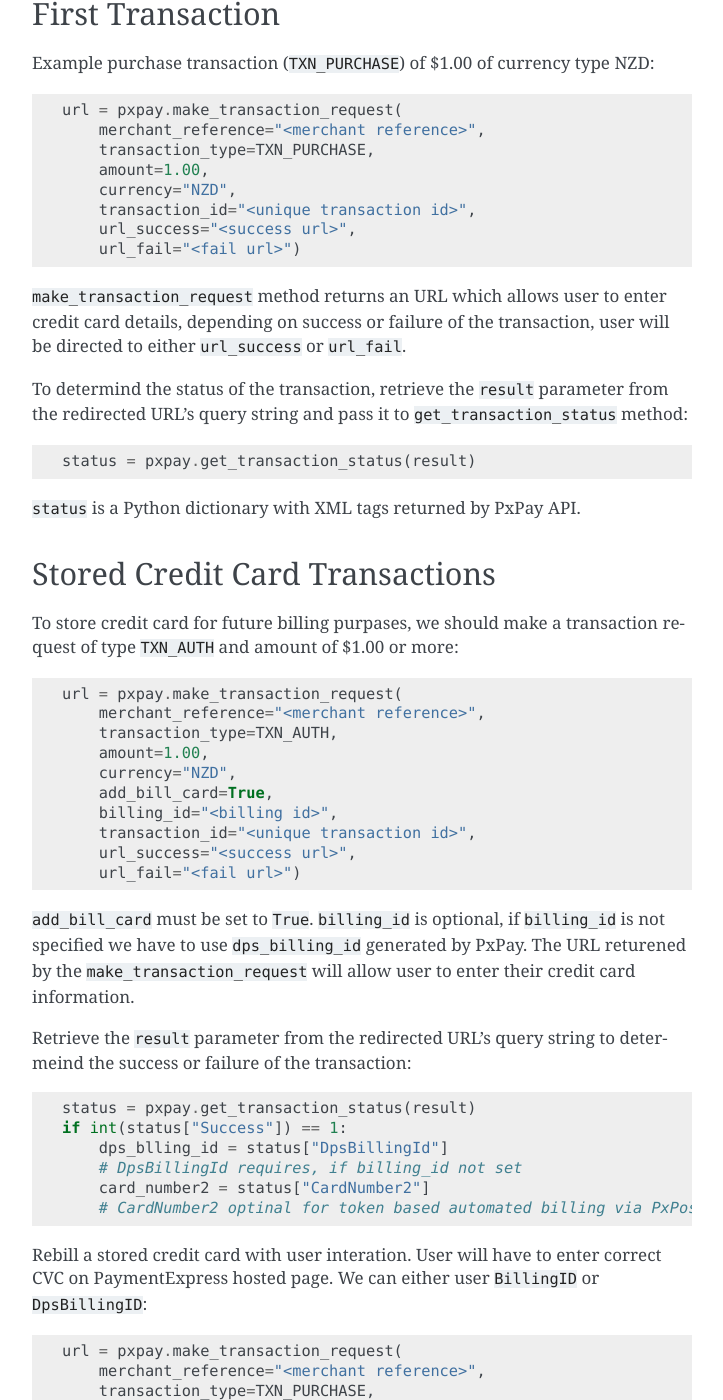
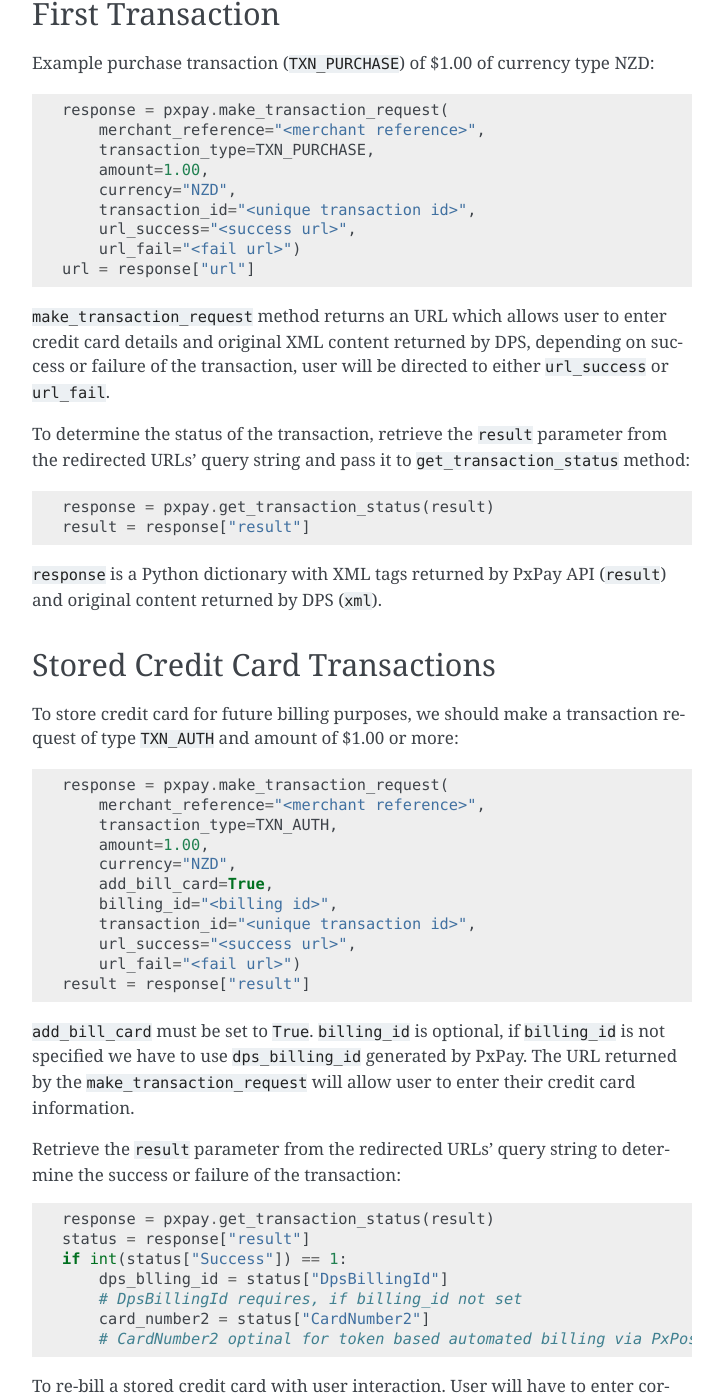
Before and after one commit to InternetNZ/pxpaypy, a Sphinx documentation site: the page built from docs/index.rst, in a window 1280 px wide and 1400 px high, scrolled down 942 px. Shown: the whole window, without its empty margins (388-1111 px from the left). Built offline with Sphinx 7.4.7, drawn with Linux system fonts in a browser that asks for light colours; some of the changed text lies outside the part shown.

Commit message:
[#1] Return original XML content as string

```diff
--- a/docs/index.rst
+++ b/docs/index.rst
@@ -62,7 +62,7 @@ First Transaction
 
 Example purchase transaction (``TXN_PURCHASE``) of $1.00 of currency type NZD::
 
-    url = pxpay.make_transaction_request(
+    response = pxpay.make_transaction_request(
         merchant_reference="<merchant reference>",
         transaction_type=TXN_PURCHASE,
         amount=1.00,
@@ -70,18 +70,22 @@ Example purchase transaction (``TXN_PURCHASE``) of $1.00 of currency type NZD::
         transaction_id="<unique transaction id>",
         url_success="<success url>",
         url_fail="<fail url>")
+    url = response["url"]
 
 ``make_transaction_request`` method returns an URL which allows user to enter
-credit card details, depending on success or failure of the transaction, user
-will be directed to either ``url_success`` or ``url_fail``.
+credit card details and original XML content returned by DPS, depending on
+success or failure of the transaction, user will be directed to either
+``url_success`` or ``url_fail``.
 
-To determind the status of the transaction, retrieve the ``result`` parameter
-from the redirected URL's query string and pass it to
+To determine the status of the transaction, retrieve the ``result`` parameter
+from the redirected URLs' query string and pass it to
 ``get_transaction_status`` method::
 
-    status = pxpay.get_transaction_status(result)
+    response = pxpay.get_transaction_status(result)
+    result = response["result"]
 
-``status`` is a Python dictionary with XML tags returned by PxPay API.
+``response`` is a Python dictionary with XML tags returned by PxPay API
+(``result``) and original content returned by DPS (``xml``).
 
 .. _stored_credit_card_transactions:
 
@@ -89,10 +93,10 @@ from the redirected URL's query string and pass it to
 Stored Credit Card Transactions
 ===============================
 
-To store credit card for future billing purpases, we should make a transaction
+To store credit card for future billing purposes, we should make a transaction
 request of type ``TXN_AUTH`` and amount of $1.00 or more::
 
-    url = pxpay.make_transaction_request(
+    response = pxpay.make_transaction_request(
         merchant_reference="<merchant reference>",
         transaction_type=TXN_AUTH,
         amount=1.00,
@@ -102,27 +106,29 @@ request of type ``TXN_AUTH`` and amount of $1.00 or more::
         transaction_id="<unique transaction id>",
         url_success="<success url>",
         url_fail="<fail url>")
+    result = response["result"]
 
 ``add_bill_card`` must be set to ``True``. ``billing_id`` is optional, if
 ``billing_id`` is not specified we have to use ``dps_billing_id`` generated
-by PxPay. The URL returened by the ``make_transaction_request`` will allow user
+by PxPay. The URL returned by the ``make_transaction_request`` will allow user
 to enter their credit card information.
 
-Retrieve the ``result`` parameter from the redirected URL's query string to
-determeind the success or failure of the transaction::
+Retrieve the ``result`` parameter from the redirected URLs' query string to
+determine the success or failure of the transaction::
 
-    status = pxpay.get_transaction_status(result)
+    response = pxpay.get_transaction_status(result)
+    status = response["result"]
     if int(status["Success"]) == 1:
         dps_blling_id = status["DpsBillingId"]
         # DpsBillingId requires, if billing_id not set
         card_number2 = status["CardNumber2"]
         # CardNumber2 optinal for token based automated billing via PxPost
 
-Rebill a stored credit card with user interation. User will have to enter
+To re-bill a stored credit card with user interaction. User will have to enter
 correct CVC on PaymentExpress hosted page. We can either user ``BillingID`` or
 ``DpsBillingID``::
 
-    url = pxpay.make_transaction_request(
+    response = pxpay.make_transaction_request(
         merchant_reference="<merchant reference>",
         transaction_type=TXN_PURCHASE,
         amount=1.00,
@@ -131,12 +137,14 @@ correct CVC on PaymentExpress hosted page. We can either user ``BillingID`` or
         transaction_id="<unique transaction id>",
         url_success="<success url>",
         url_fail="<fail url>")
+    url = response["url"]
 
 URL will present user with transaction details and allow them to enter CVC, on
 the success or failure user will be directed to correct URL. Grab ``result``
 from query string of the redirected URL to get transaction status::
 
-    status = pxpay.get_transaction_status(result)
+    response = pxpay.get_transaction_status(result)
+    status = response["result"]
 
 If ``status["Success"]`` is ``1`` then transaction was a success.
 
@@ -147,7 +155,7 @@ Token based rebilling with PxPost
 ---------------------------------
 
 Automated token based transactions can be done using PaymentExpress PxPost API.
-This requires ``CardNumber2`` generated by PxPay's add billing card transaction
+This requires ``CardNumber2`` generated by PxPay add billing card transaction
 and ``BillingID`` used in that transaction.
 
 
@@ -155,9 +163,9 @@ Initiate PxPost with *URL*, *PxPost User Name* and *PxPost Password*::
 
     pxpost = PxPost("https://<pxpost url>", "<user name>", "<password>")
 
-To initate token based transaction use ``make_token_based_transaction`` method::
+To initiate token based transaction use ``make_token_based_transaction`` method::
 
-    result = pxpost.make_token_based_transaction(
+    response = pxpost.make_token_based_transaction(
         merchant_reference="<merchant reference>",
         transaction_type=TXN_PURCHASE,
         amount=1.00,
@@ -165,9 +173,10 @@ To initate token based transaction use ``make_token_based_transaction`` method::
         card_number_2=card_number_2,
         transaction_id="<unique transaction id>",
         billing_id=billing_id)
+    result = response["result"]
 
 ``result`` is a Python dictionary with XML tags returned by PaymentExpress
-PxPost.
+PxPost. ``response["xml"]`` has the original XML returned by DPS.
 
 .. _make_transaction_request:
 
@@ -177,7 +186,7 @@ Make Transaction Request
 
 ``make_transaction_request`` method returns an URL with credit card details
 form. This method can be used to make both *Auth* and *Purchase* transactions,
-as well as rebilling with user insteraction (i.e. user has to enter CSC).
+as well as re-billing with user interaction (i.e. user has to enter CSC).
 
 +----------------------+------------------------------------------------------+
 |Argument              |Description                                           |
```
Also changed, not shown: other parts of docs/index.rst (+1 -1 lines), 4 other files.
